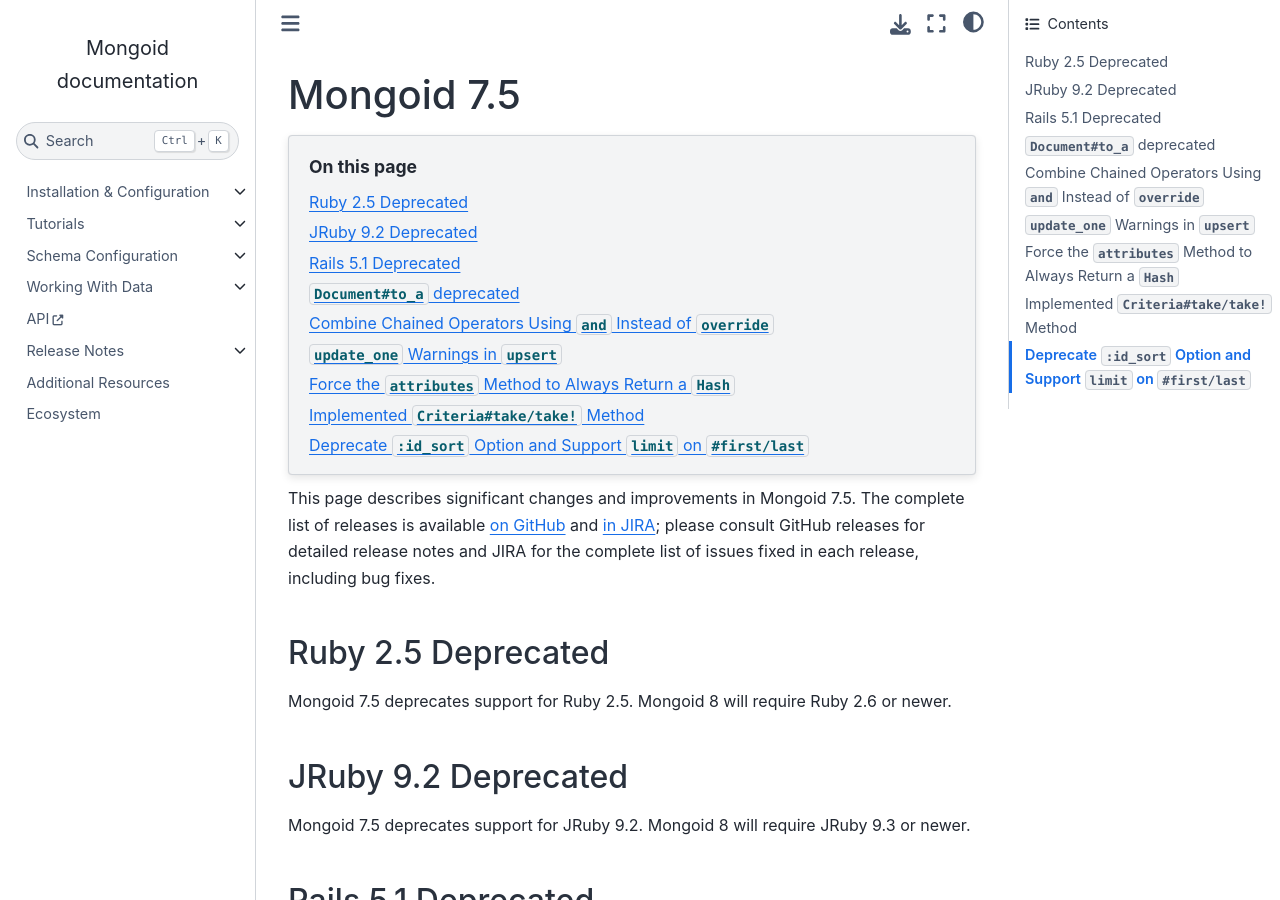
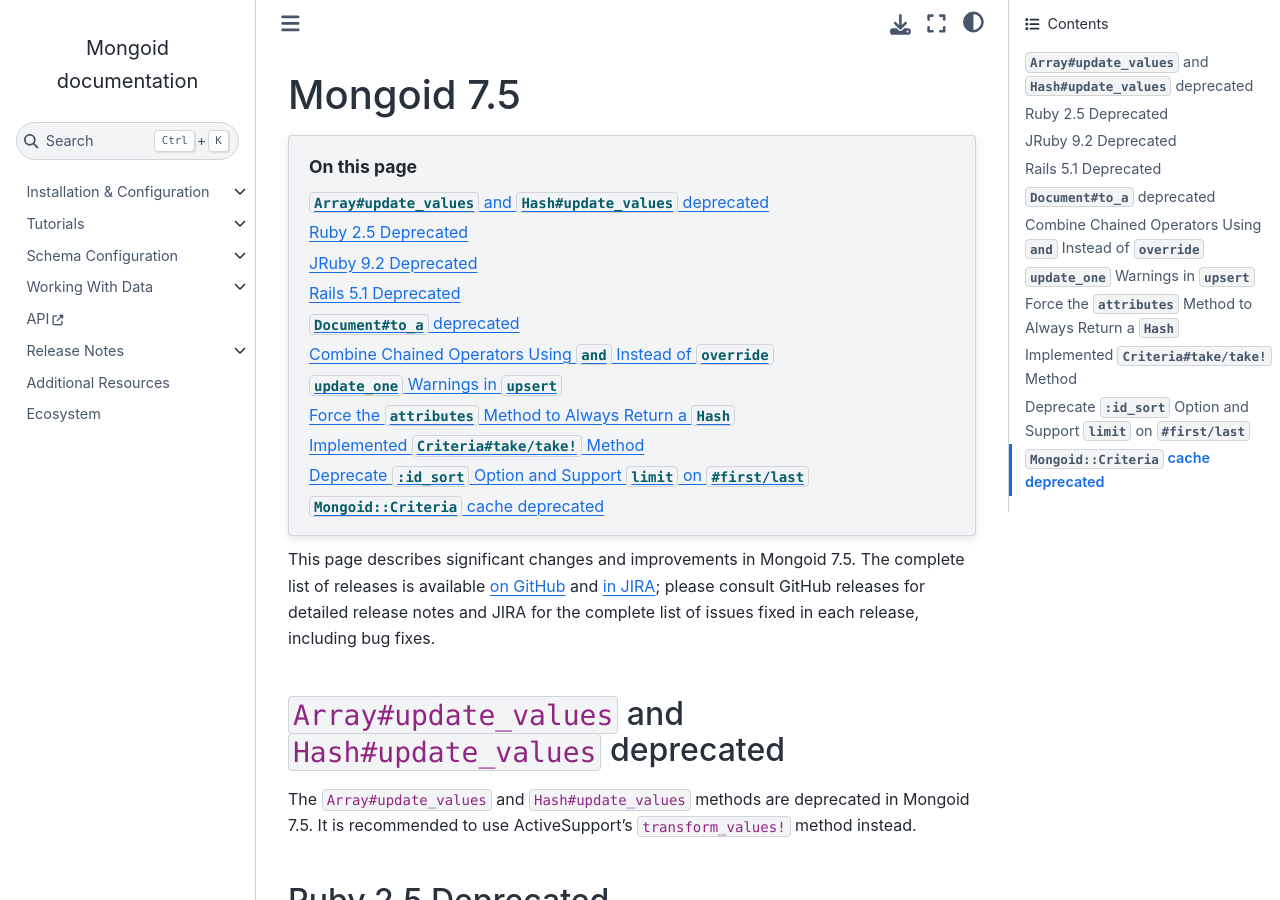
Before and after one commit to i80and/docs-mongoid, a Sphinx documentation site: the page built from docs/release-notes/mongoid-7.5.txt, in a window 1280 px wide and 900 px high. Built offline with Sphinx 7.4.7 and the Sphinx Book theme 1.1.4, drawn with Linux system fonts in a browser that asks for light colours; some of the changed text lies outside the part shown.

Commit message:
MONGOID-5414 deprecate Mongoid::Criteria cache (#5388)
* MONGOID-5414 deprecate criteria cache

* MONGOID-5414 add release note

* Restart tests

```diff
--- a/docs/release-notes/mongoid-7.5.txt
+++ b/docs/release-notes/mongoid-7.5.txt
@@ -16,6 +16,13 @@ The complete list of releases is available `on GitHub
 <https://jira.mongodb.org/projects/MONGOID?selectedItem=com.atlassian.jira.jira-projects-plugin:release-page>`_;
 please consult GitHub releases for detailed release notes and JIRA for
 the complete list of issues fixed in each release, including bug fixes.
+
+``Array#update_values`` and ``Hash#update_values`` deprecated
+-------------------------------------------------------------
+
+The ``Array#update_values`` and ``Hash#update_values`` methods are deprecated in
+Mongoid 7.5. It is recommended to use ActiveSupport's ``transform_values!``
+method instead.
 
 
 Ruby 2.5 Deprecated
@@ -222,3 +229,13 @@ returned.
 Note that the ``#first/last`` methods apply a sort on ``_id``, which can
 cause performance issues. To get a document without sorting first, use the
 ``Critera#take`` method.
+
+
+``Mongoid::Criteria`` cache deprecated
+--------------------------------------
+
+The ability to cache individual criteria objects has been deprecated in Mongoid
+7.5 and will be dropped in Mongoid 8.
+
+In order to get caching functionality, enable the Mongoid QueryCache. See the
+section on :ref:`QueryCache <query-cache>` for more details.
```
